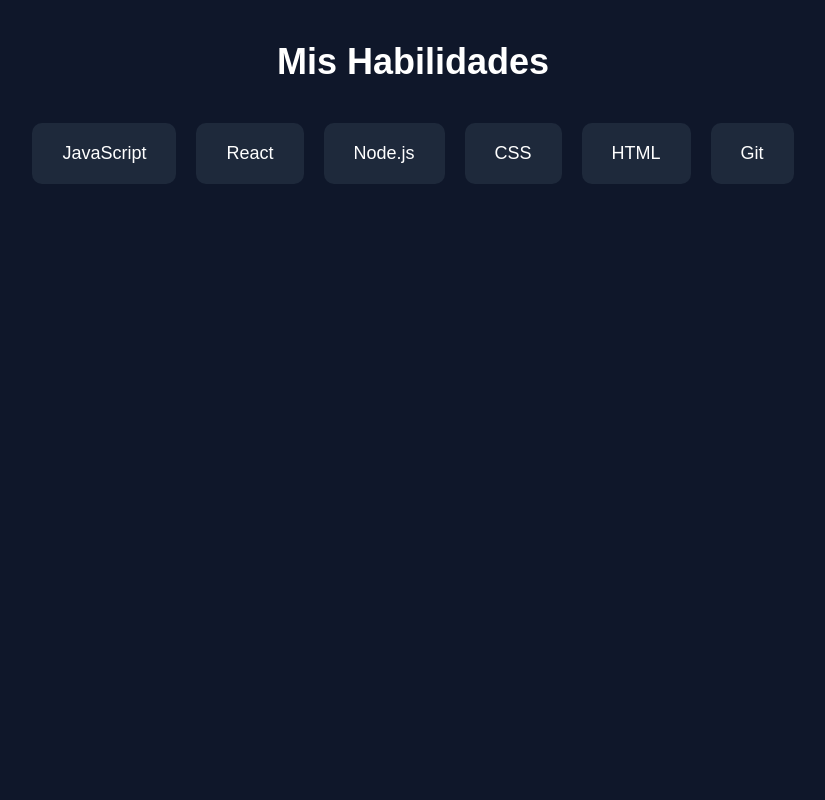
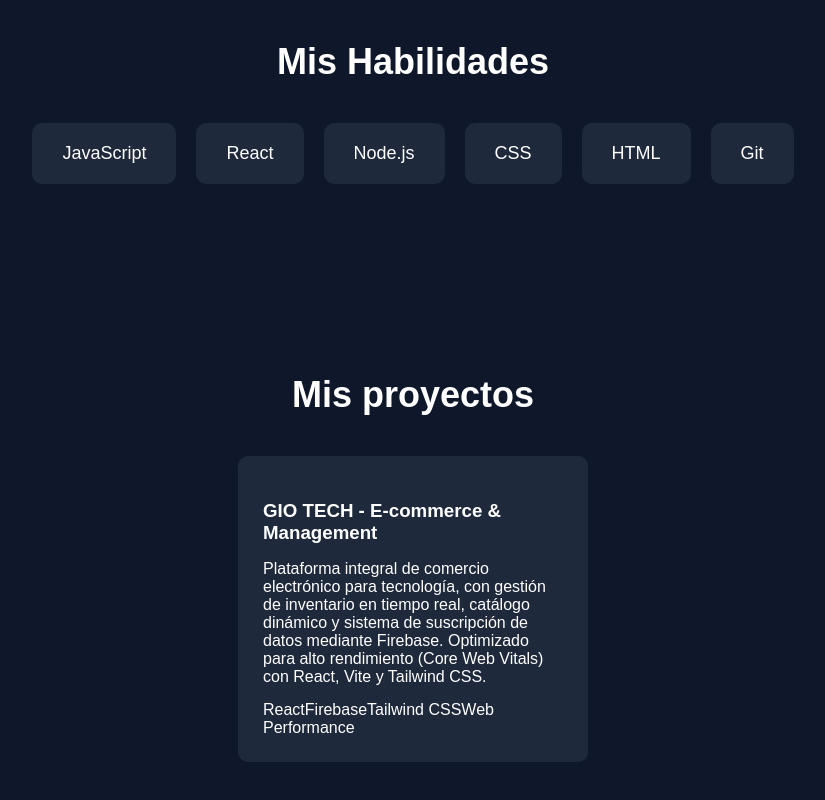
Before and after one commit to Est3banj/portafolio-esteban, a React (Vite) app in the folder portafolio/: page / in a window 1280 px wide. Shown: the part 1318-2118 px from the top of the page, without its empty margins (227-1052 px from the left). Before the commit the page ends 1582 px from the top, so only its background shows below. Built offline with nearby package versions, Linux system fonts and the light colour scheme.

Commit message:
Agrega seccion projects

```diff
--- a/portafolio/src/App.jsx
+++ b/portafolio/src/App.jsx
@@ -2,6 +2,7 @@
 import Hero from "./components/Hero";
 import About from "./components/About";
 import Skills from "./components/Skills";
+import Projects from "./components/Projects";
 
 function App() {
   return (
@@ -10,6 +11,7 @@
       <Hero />
       <About />
       <Skills />
+      <Projects />
     </>
   );
 }
--- /dev/null
+++ b/portafolio/src/components/Projects.css
@@ -0,0 +1,44 @@
+.projects {
+  padding: 80px 20px;
+  text-align: center;
+}
+
+.projects h2 {
+  font-size: 36px;
+  margin-bottom: 40px;
+}
+
+.projects-container {
+  display: flex;
+  justify-content: center;
+  flex-wrap: wrap;
+  gap: 30px;
+}
+
+.project-card {
+  background-color: var(--card-bg);
+  padding: 25px;
+  border-radius: 10px;
+  width: 300px;
+  text-align: left;
+  transition: transform 0.3s;
+}
+
+.project-card:hover {
+  transform: translateY(-6px);
+}
+
+.project-card h3 {
+  margin-bottom: 10px;
+}
+
+.project-card p {
+  font-size: 16px;
+  margin-bottom: 15px;
+}
+
+.project-links a {
+  margin-right: 15px;
+  text-decoration: none;
+  color: var(--primary-color);
+}
--- a/portafolio/src/components/Projects.jsx
+++ b/portafolio/src/components/Projects.jsx
@@ -0,0 +1,33 @@
+import React from "react";
+import "./Projects.css";
+
+const Projects = () => {
+  return (
+    <section id="projects" className="projects">
+      <h2>Mis proyectos</h2>
+
+      <div className="projects-container">
+        {/* Proyecto 1: GIO TECH */}
+        <div className="project-card">
+          <h3>GIO TECH - E-commerce & Management</h3>
+          <p>
+            Plataforma integral de comercio electrónico para tecnología, con gestión
+            de inventario en tiempo real, catálogo dinámico y sistema de suscripción
+            de datos mediante Firebase. Optimizado para alto rendimiento (Core Web Vitals)
+            con React, Vite y Tailwind CSS.
+          </p>
+          <div className="project-tags">
+            <span>React</span>
+            <span>Firebase</span>
+            <span>Tailwind CSS</span>
+            <span>Web Performance</span>
+          </div>
+        </div>
+
+      </div>
+
+    </section>
+  );
+};
+
+export default Projects;
```
